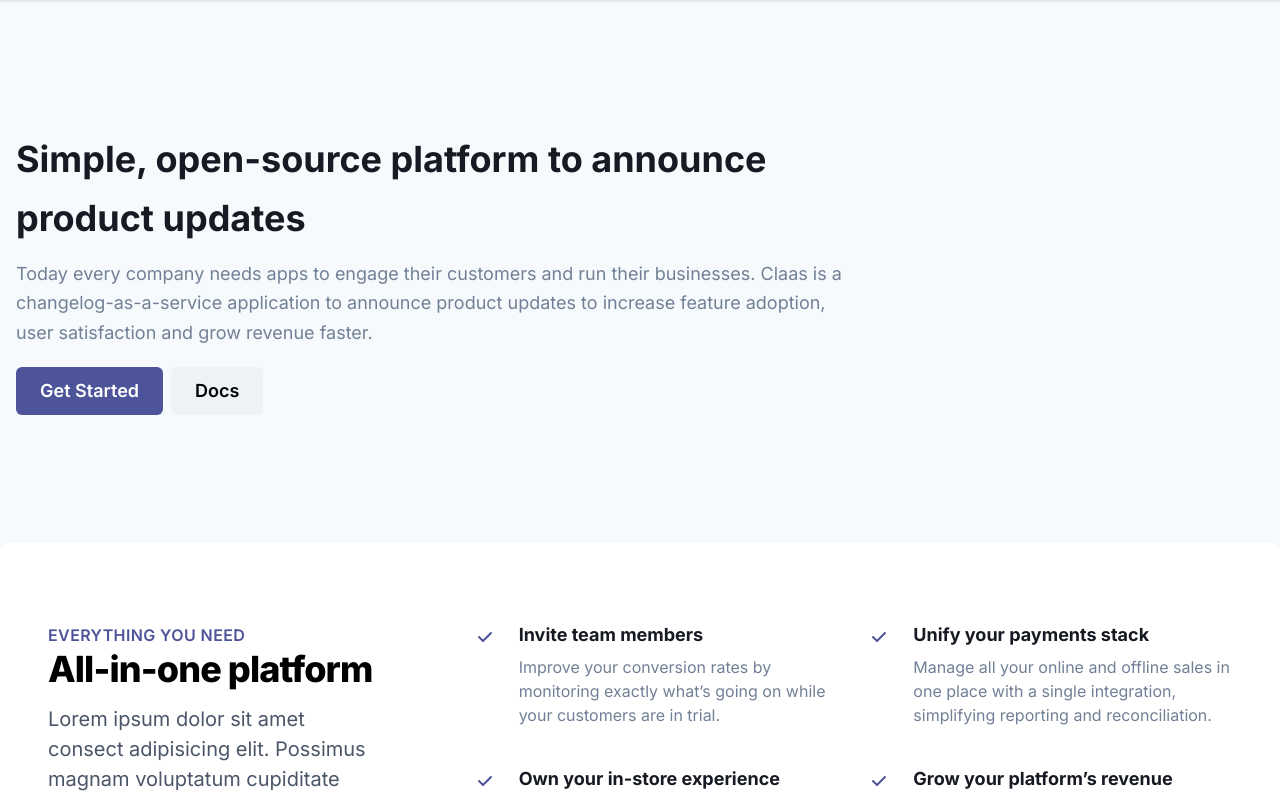
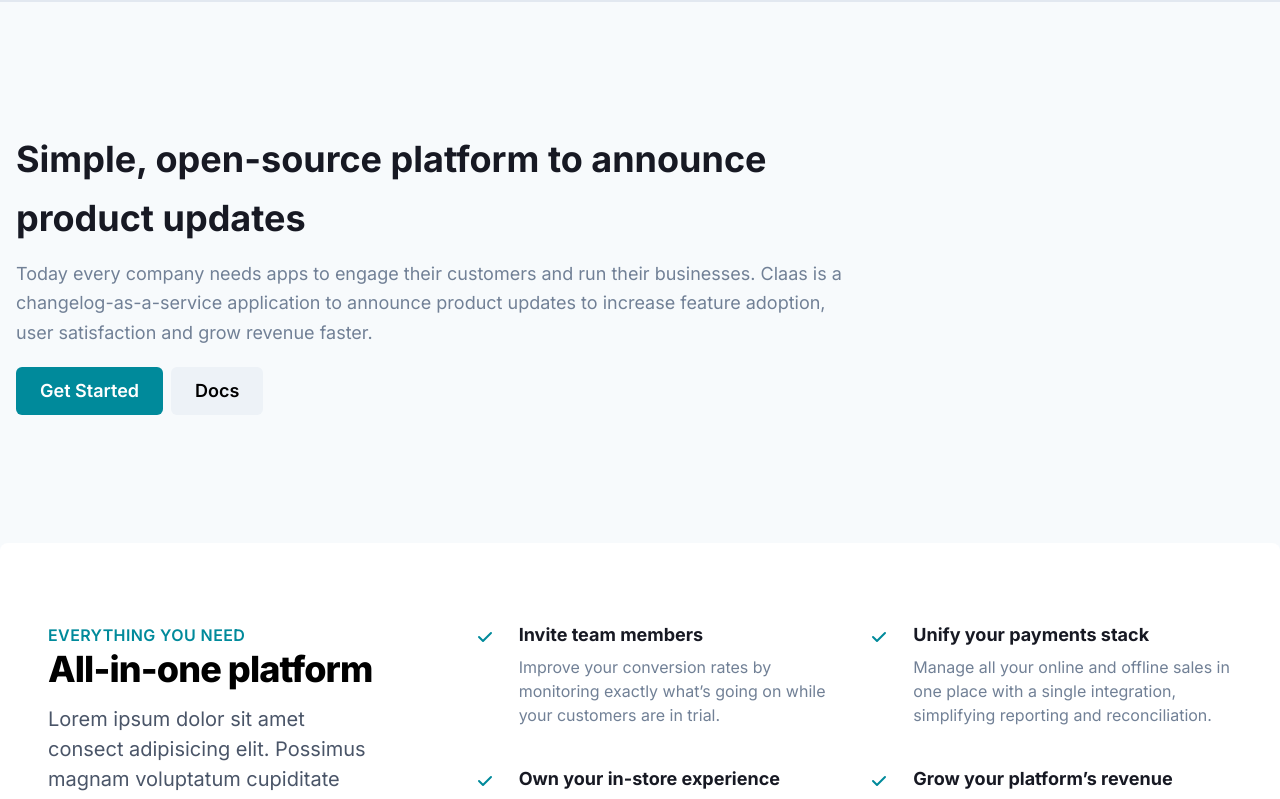
Before and after one commit to 0xi4o/useherald.com, a Next.js app: page / in a window 1280 px wide. Shown: the top 799 px of the page. Built offline with nearby package versions, Linux system fonts and the light colour scheme.

Commit message:
Update theme and container component

```diff
--- a/components/Container.js
+++ b/components/Container.js
@@ -1,6 +1,6 @@
 import { Flex, useColorMode } from '@chakra-ui/react';
 
-export const Container = (props) => {
+const Container = (props) => {
 	const { colorMode } = useColorMode();
 
 	const bgColor = { light: 'gray.50', dark: 'gray.900' };
@@ -17,3 +17,5 @@
 		/>
 	);
 };
+
+export default Container;
--- a/pages/index.js
+++ b/pages/index.js
@@ -1,5 +1,5 @@
 import { chakra } from '@chakra-ui/react';
-import { Container } from '../components/Container';
+import Container from '../components/Container';
 import Header from '../components/Header';
 import Hero from '../components/Hero';
 import C2g from '../components/Features';
--- a/theme.js
+++ b/theme.js
@@ -1,18 +1,17 @@
-// 1. Import the extendTheme function
 import { extendTheme } from '@chakra-ui/react';
-// 2. Extend the theme to include custom colors, fonts, etc
+
 const colors = {
 	brand: {
-		50: '#ecefff',
-		100: '#cbceeb',
-		200: '#a9aed6',
-		300: '#888ec5',
-		400: '#666db3',
-		500: '#4d5499',
-		600: '#3c4178',
-		700: '#2a2f57',
-		800: '#181c37',
-		900: '#080819',
+		50: '#e0ffe0',
+		100: '#b1ffb1',
+		200: '#2cb67d',
+		300: '#00a88b',
+		400: '#009a95',
+		500: '#008a9b',
+		600: '#007a9b',
+		700: '#006995',
+		800: '#004d00',
+		900: '#001b00',
 	},
 };
 
```
